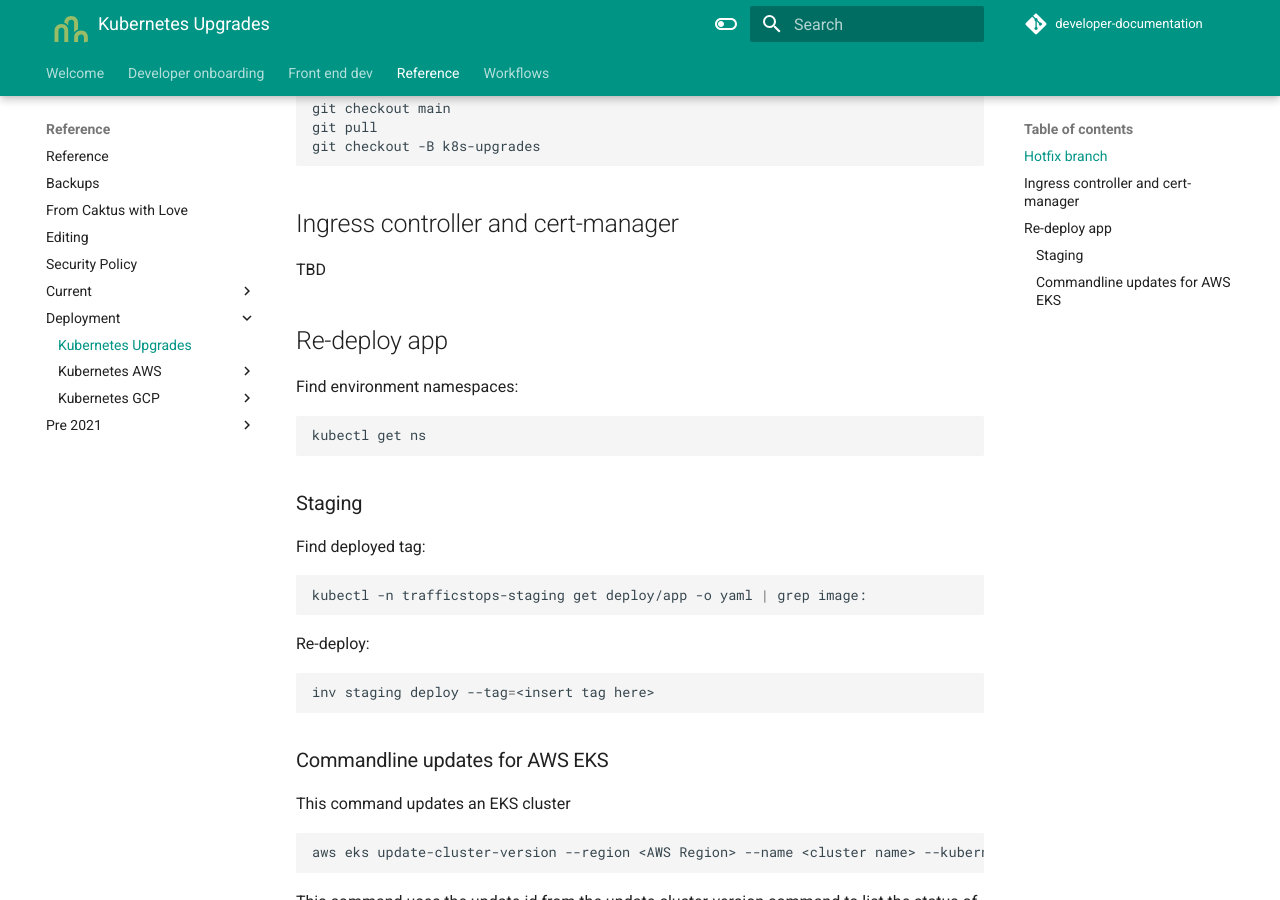
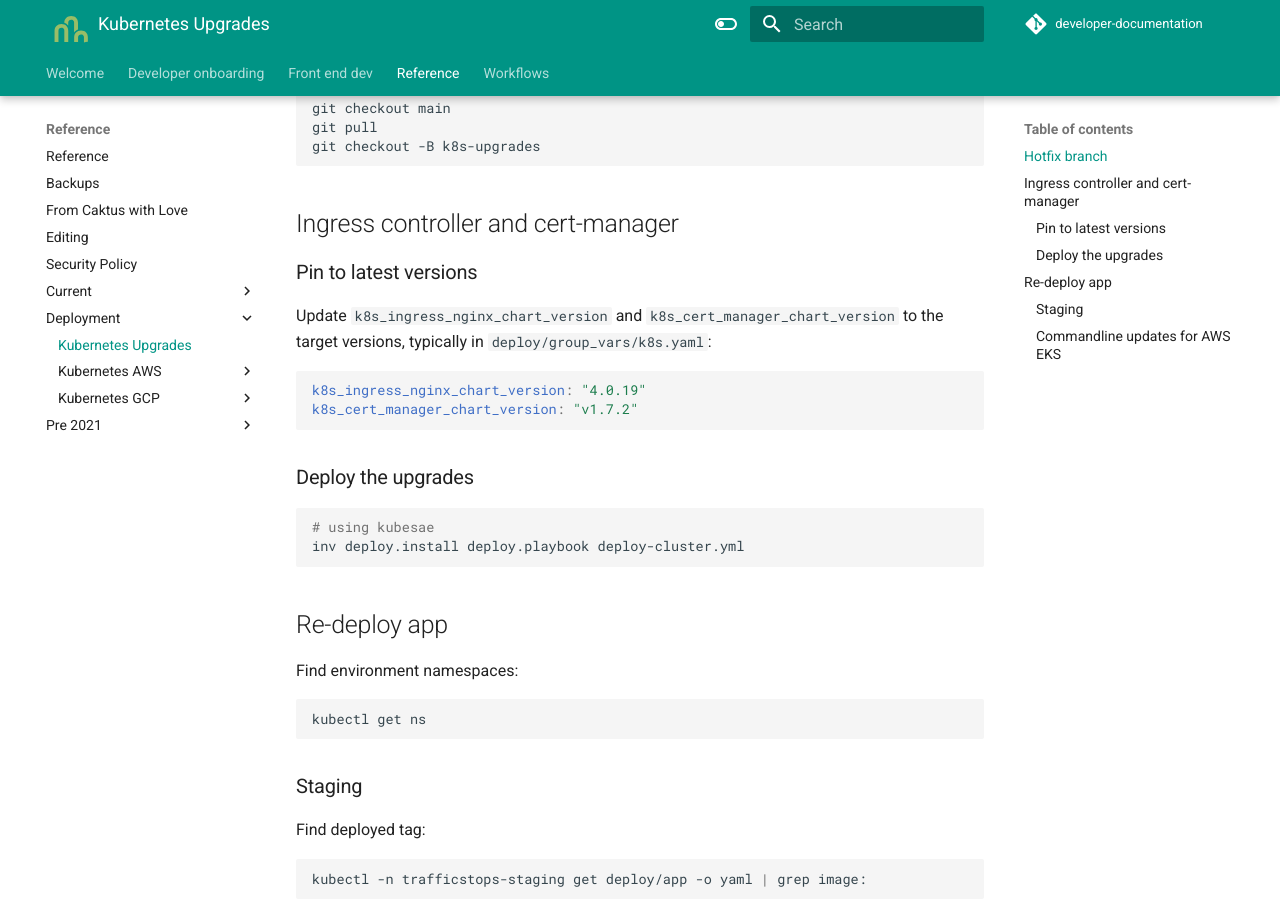
Before and after one commit to caktus/guidebook, an MkDocs documentation site: the page built from docs/reference/deployment/upgrades.md, in a window 1280 px wide and 900 px high, scrolled down 323 px. Built offline with MkDocs 1.6.1 and Material for MkDocs 9.7.7, drawn with Linux system fonts in a browser that asks for light colours; comment, search, counter and statistics services are not loaded.

Commit message:
Ingress controller and cert-manager instructions

````diff
--- a/docs/reference/deployment/upgrades.md
+++ b/docs/reference/deployment/upgrades.md
@@ -14,7 +14,22 @@ git checkout -B k8s-upgrades
 
 ## Ingress controller and cert-manager
 
-TBD
+### Pin to latest versions
+
+Update `k8s_ingress_nginx_chart_version` and `k8s_cert_manager_chart_version` to the target versions, typically in `deploy/group_vars/k8s.yaml`:
+
+```yaml
+k8s_ingress_nginx_chart_version: "4.0.19"
+k8s_cert_manager_chart_version: "v1.7.2"
+```
+
+### Deploy the upgrades
+
+```sh
+# using kubesae
+inv deploy.install deploy.playbook deploy-cluster.yml
+```
+
 
 ## Re-deploy app
 
````
